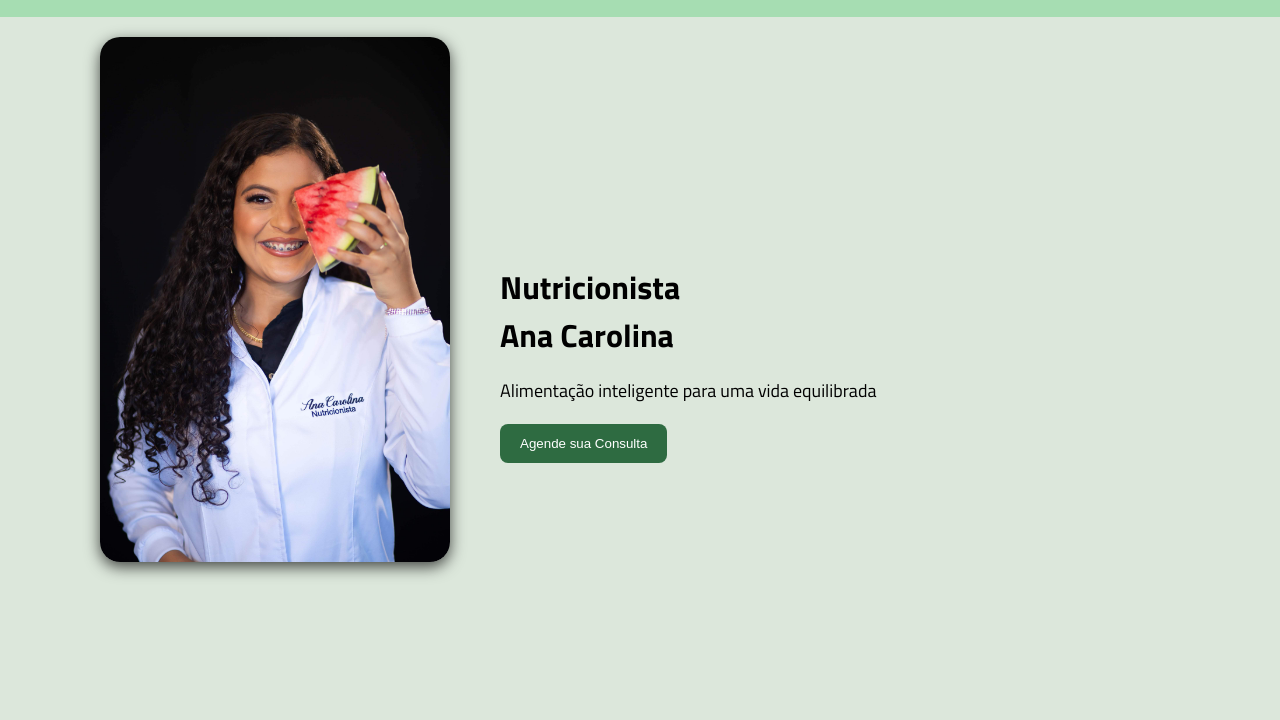
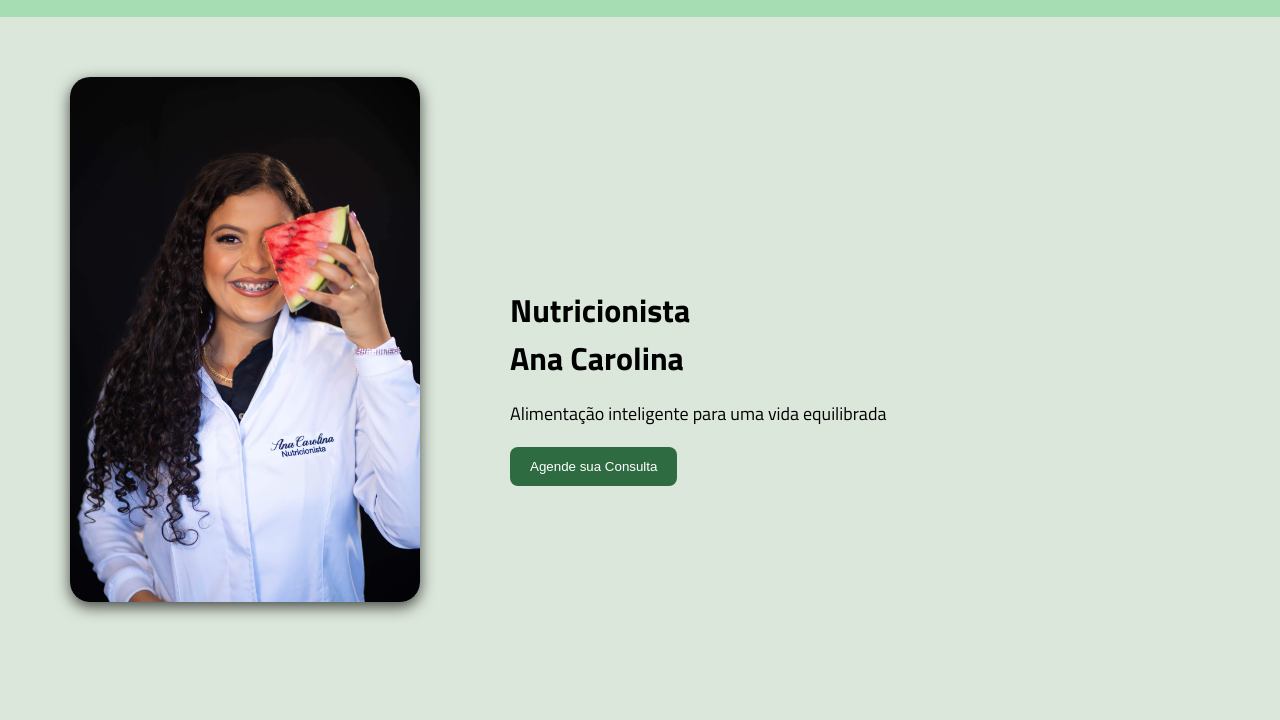
Before and after one commit to Clarasilva123/Landing-page-Ana-carolina, a plain HTML site: page index.html in a window 1280 px wide. Shown: the part 80-800 px from the top of the page. Drawn offline with Linux system fonts and the light colour scheme.

Commit message:
Atualização
atualizei a foto principal

```diff
--- a/index.html
+++ b/index.html
@@ -30,10 +30,8 @@
  <section id="inicio" class="foto">
     <div class="foto">
   <div class="foto-nutri">
-    <picture>
-    <source media="(max-width: 600px)" srcset="Imagens/carolfoto2.jpg">
-      <img src="Imagens/carolfoto2.jpg" alt="Nutricionista Ana Carolina">
-    </picture>
+      <img src="Imagens/carolfoto2.jpg" alt="Nutricionista Ana Carolina" class="foto-nutri">
+
 
 
   </div>
--- a/style.css
+++ b/style.css
@@ -83,30 +83,18 @@
   flex-wrap: wrap;
   justify-content: flex-start;
   margin-left: 30px;
+
 }
 
 .foto-nutri img {
   width: 350px;
-  margin-top: -100px;
-  margin-right: 0px;
+  margin-top: -60px;
+  margin-right: 40px;
+  margin-left: -30px;
   border-radius: 20px;
   box-shadow: 0 5px 15px rgba(0, 0, 0, 0.699);
-  max-width: 100%;
-  height: auto;
-  display: block;
-  border-radius: 20px;
+
 }
-
-.foto-principal img {
-    max-width: 600px;   /* tamanho máximo no PC */
-    width: 100%;        /* no celular ocupa a largura da tela */
-    height: auto;
-    border-radius: 20px;
-    display: block;
-    margin: 20px auto;
-}
-
-
 
 
 
@@ -137,7 +125,7 @@ nav ul li a {
     font-size: 18px;
 }
 
-/* 🔹 No celular: tudo menor */
+
 @media (max-width: 768px) {
     nav {
         padding: 10px 20px;
```
